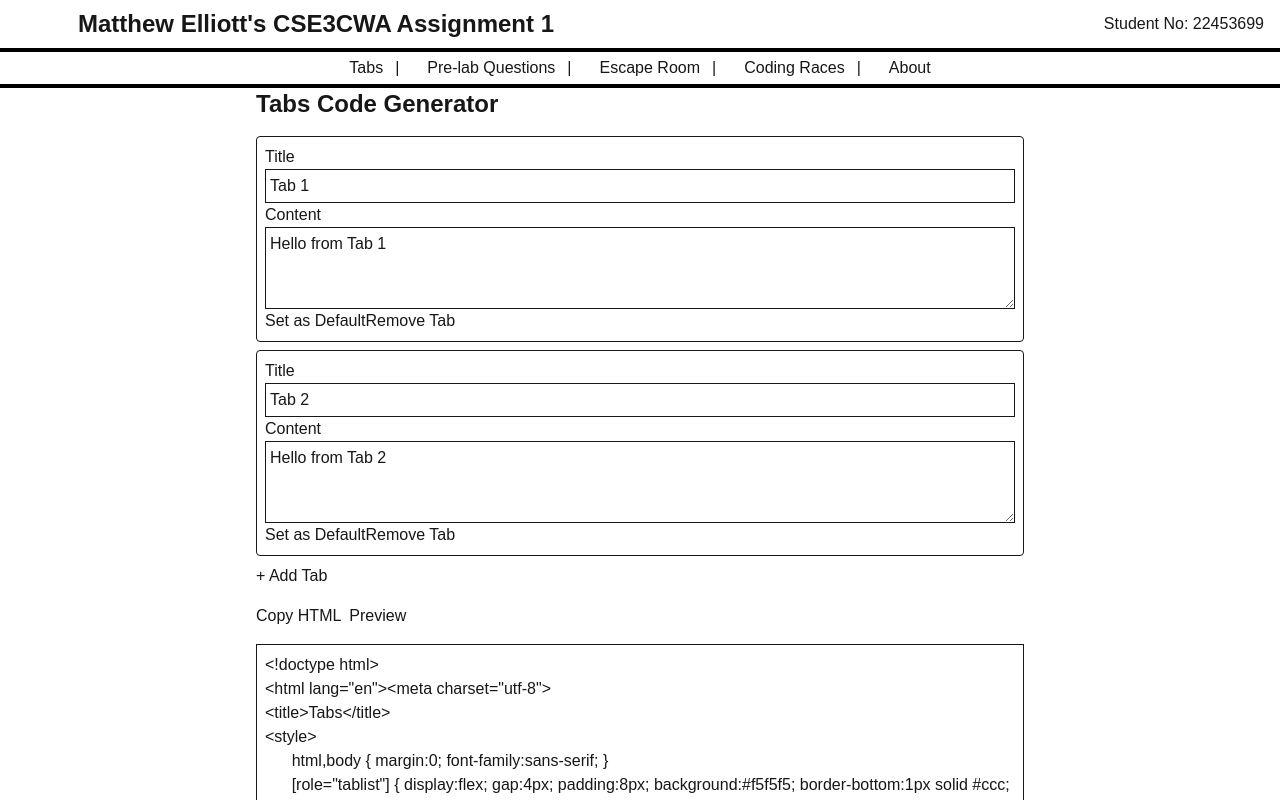
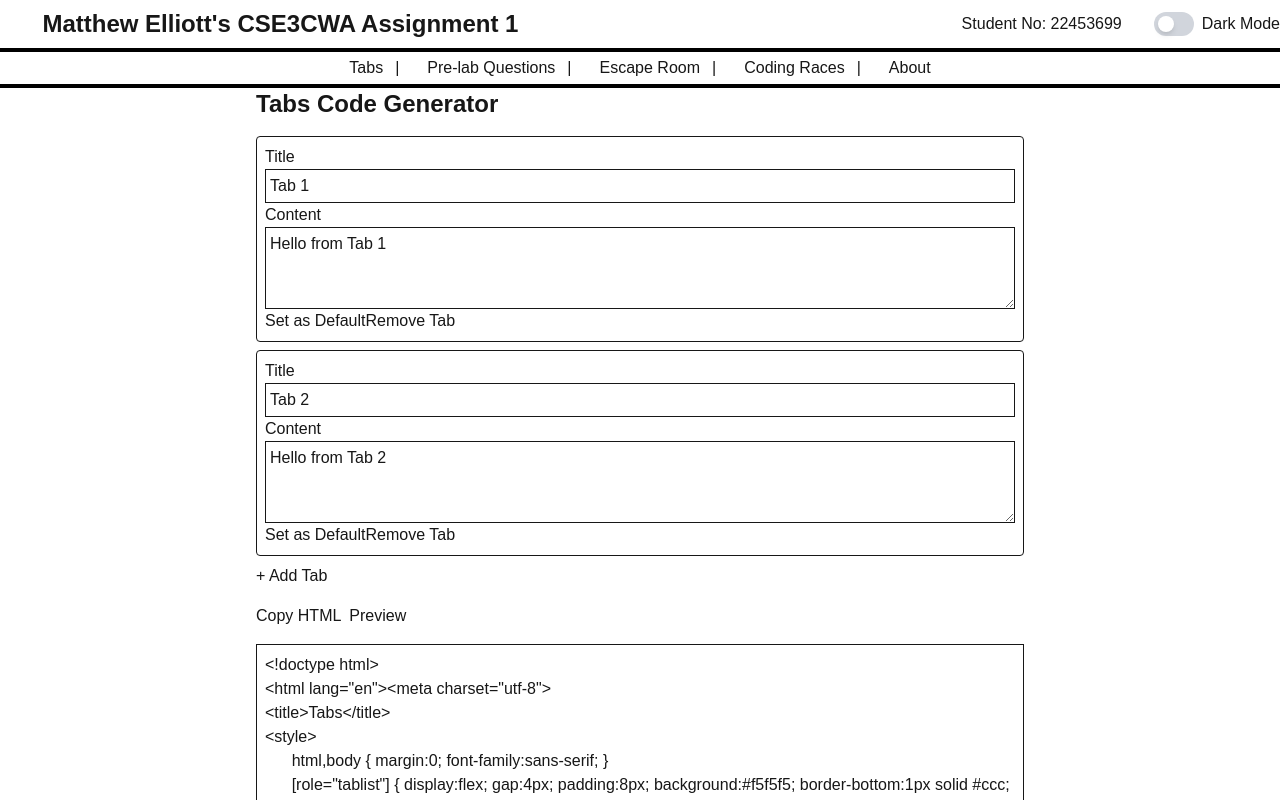
Before and after one commit to BeanerCans/Cloud-Web-App-Project-TS, a Next.js app: page / in a window 1280 px wide. Shown: the top 800 px of the page. Built offline with nearby package versions, Linux system fonts and the light colour scheme.

Commit message:
Final touches

```diff
--- a/app/components/Header.tsx
+++ b/app/components/Header.tsx
@@ -1,10 +1,28 @@
 'use client';
 
 import Link from 'next/link';
-import { useState } from 'react';
+import { useState, useEffect } from 'react';
 
 export default function Header() {
   const [menuOpen, setMenuOpen] = useState(false);
+  const [dark, setDark] = useState(false);
+
+  // Persist dark mode in localStorage and apply class to <html>
+  useEffect(() => {
+    if (dark) {
+      document.documentElement.classList.add('dark');
+      localStorage.setItem('theme', 'dark');
+    } else {
+      document.documentElement.classList.remove('dark');
+      localStorage.setItem('theme', 'light');
+    }
+  }, [dark]);
+
+  // On mount, check localStorage for theme
+  useEffect(() => {
+    const saved = localStorage.getItem('theme');
+    if (saved === 'dark') setDark(true);
+  }, []);
 
   const navLinks = [
     { href: '/', label: 'Tabs' },
@@ -32,6 +50,21 @@ export default function Header() {
             <span className="block w-6 h-0.5 bg-black"></span>
           </div>
         </button>
+        {/* Dark mode toggle */}
+        <div className="ml-4 flex items-center">
+          <label className="flex items-center cursor-pointer">
+            <input
+              type="checkbox"
+              className="hidden"
+              checked={dark}
+              onChange={() => setDark(!dark)}
+            />
+            <div className={`w-10 h-6 flex items-center bg-gray-300 rounded-full p-1 ${dark ? 'bg-black' : ''}`}>
+              <div className={`bg-white w-4 h-4 rounded-full shadow-md transform duration-300 ease-in-out ${dark ? 'translate-x-4' : ''}`}></div>
+            </div>
+            <span className="ml-2">Dark Mode</span>
+          </label>
+        </div>
       </div>
       {/* Desktop nav */}
       <nav className="hidden sm:flex border-t-4 border-b-4 border-black py-1 px-2 justify-center gap-4">
--- a/app/layout.tsx
+++ b/app/layout.tsx
@@ -5,7 +5,7 @@ import Footer from './components/Footer';
 export default function RootLayout({ children }: { children: React.ReactNode }) {
   return (
     <html lang="en">
-      <body className="min-h-screen flex flex-col">
+      <body className="min-h-screen flex flex-col bg-white text-black dark:bg-gray-900 dark:text-white">
         <Header />
         <main className="flex-grow">{children}</main>
         <Footer />
```
